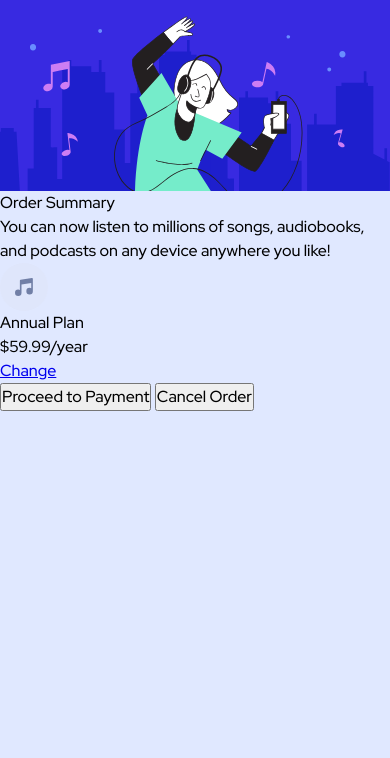
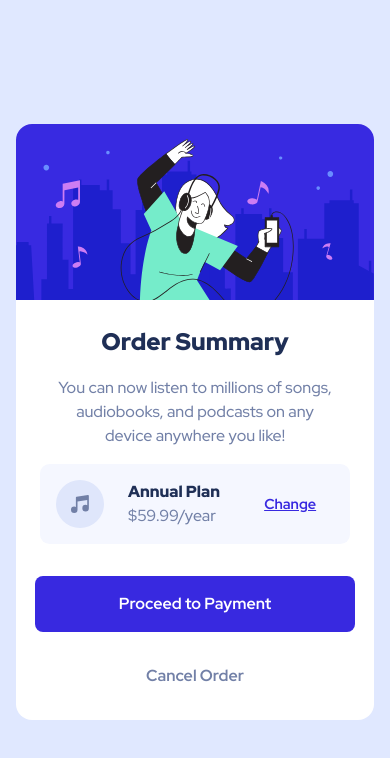
Before and after one commit to BarteQS/orderSummaryComponent, a website built with Vite: page index.html in a window 390 px wide. Built offline with nearby package versions, Linux system fonts and the light colour scheme.

Commit message:
Finished the static mobile version

```diff
--- a/index.html
+++ b/index.html
@@ -10,21 +10,23 @@
 <body>
   <main>
     <article class="summary">
-      <img src="./images/illustration-hero.svg" alt="Girl dancing to the music she's playing on her headphones.">
+      <img src="./images/illustration-hero.svg" alt="Girl dancing to the music she's playing on her headphones." width="450" height="220" class="summary__image">
       <div class="summary__content">
         <h1 class="summary__title">Order Summary</h1>
         <p class="summary__text">You can now listen to millions of songs, audiobooks, and podcasts on any
           device anywhere you like!</p>
           <div class="flex-group-outer">
-            <img src="./images/icon-music.svg" alt="A note icon">
-            <div class="flex-group-inner">
-              <p>Annual Plan</p>
-              <p>$59.99/year</p>
+            <img src="./images/icon-music.svg" alt="A note icon" class="note-icon">
+            <div>
+              <p class="summary__plan">Annual Plan</p>
+              <p class="summary__price">$59.99/year</p>
             </div>
-            <p><a href="#">Change</a></p>
+            <p class="summary__change-plan"><a href="#">Change</a></p>
           </div>
-          <button class="proceed-to-payment">Proceed to Payment</button>
-          <button class="cancel-order">Cancel Order</button>
+          <div class="buttons">
+            <button class="proceed-to-payment">Proceed to Payment</button>
+            <button class="cancel-order">Cancel Order</button>
+          </div>
       </div>
     </article>
   </main>
--- a/style.css
+++ b/style.css
@@ -33,6 +33,8 @@ html:focus-within {
 
 body {
     background-color: var(--clr-pale-blue);
+    display: grid;
+    place-content: center;
     font-family: 'Red Hat Display', sans-serif;
     font-weight: var(--fw-medium);
     min-height: 100vh;
@@ -44,6 +46,8 @@ img,
 picture {
     max-width: 100%;
     display: block;
+    height: auto;
+    width: auto;
 }
 
 /* ! May cause issues ! */
@@ -62,3 +66,89 @@ p, h1, h2, h3, h4, h5, h6 {
     }
 }
 /* CSS Reset End */
+
+.summary__image {
+    border-top-left-radius: 1em;
+    border-top-right-radius: 1em;
+}
+
+.summary {
+    background-color: #fff;
+    border-radius: 1em;
+    margin: 1rem;
+}
+
+.summary__title {
+    text-align: center;
+    font-weight: var(--fw-black);
+    font-size: 1.5rem;
+    color: var(--clr-dark-blue);
+    margin-top: 1em;
+}
+
+.summary__text {
+    color: var(--clr-desaturated-blue);
+    text-align: center;
+    margin: 1em;
+    padding: 0 1.5em;
+}
+
+.flex-group-outer {
+    background-color: var(--clr-very-pale-blue);
+    display: flex;
+    align-items: center;
+    gap: 1.5em;
+    border-radius: .6em;
+    height: 5rem;
+    margin: 0 1.5rem;
+    padding-left: 1em;
+}
+
+.summary__change-plan {
+    margin-left: 1.4em;
+    font-size: .9em;
+}
+
+.summary__plan {
+    font-weight: var(--fw-black);
+    color: var(--clr-dark-blue);
+}
+
+.summary__price {
+    color: var(--clr-desaturated-blue);
+}
+
+.summary__change-plan a {
+    color: var(--clr-bright-blue);
+    font-weight: var(--fw-bold);
+}
+
+button {
+    border: 0;
+    padding: 1em;
+}
+
+.buttons {
+    display: flex;
+    flex-direction: column;
+    gap: 1em;
+    justify-content: center;
+    margin: 0 1.2em;
+
+}
+
+.proceed-to-payment {
+    border-radius: .5em;
+    margin-top: 2em;
+    background-color: var(--clr-bright-blue);
+    color: #fff;
+    font-weight: var(--fw-bold);
+}
+
+.cancel-order {
+    border-radius: .5em;
+    margin-bottom: 1em;
+    background-color: transparent;
+    color: var(--clr-desaturated-blue);
+    font-weight: var(--fw-bold);
+}
```
